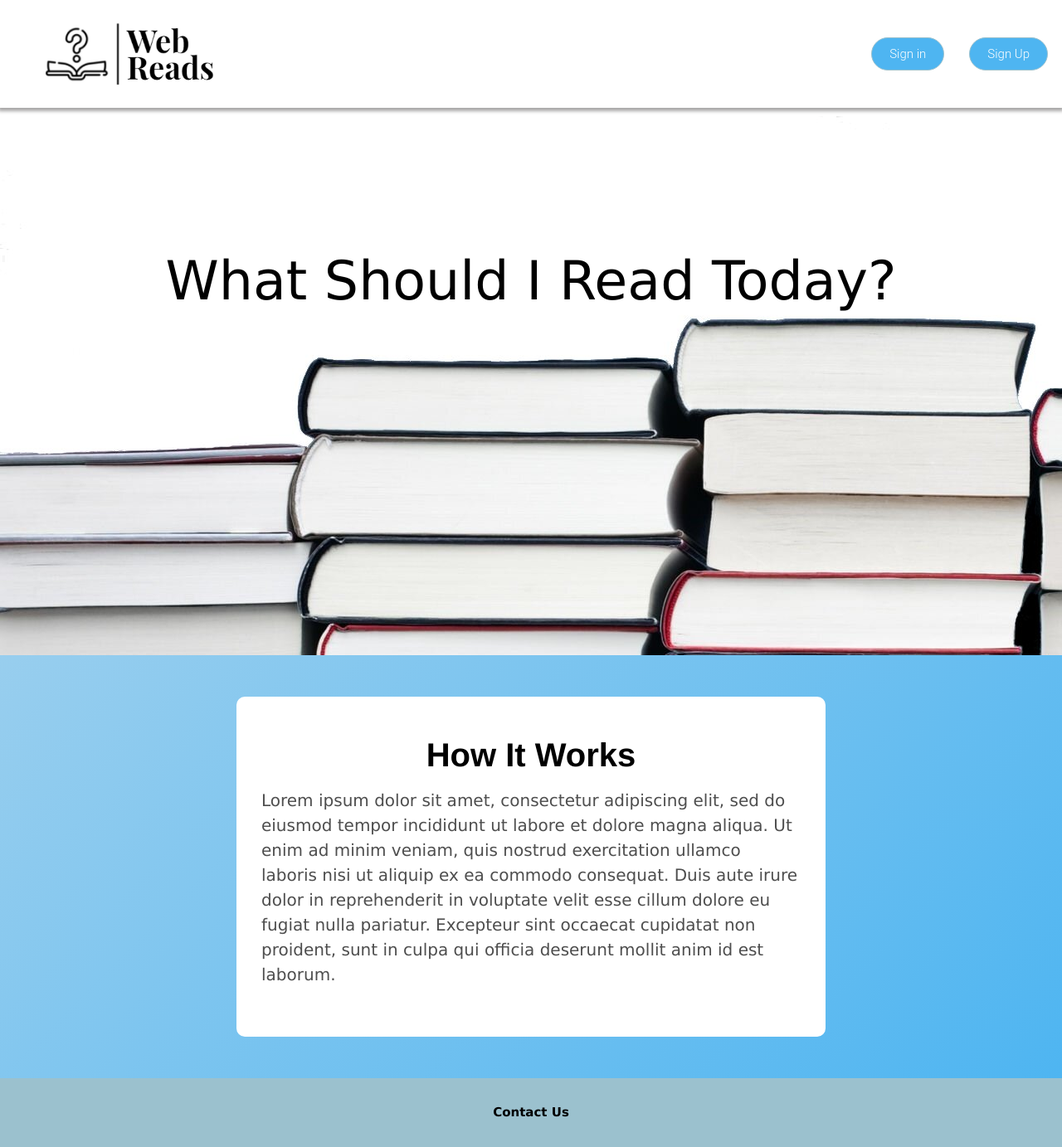
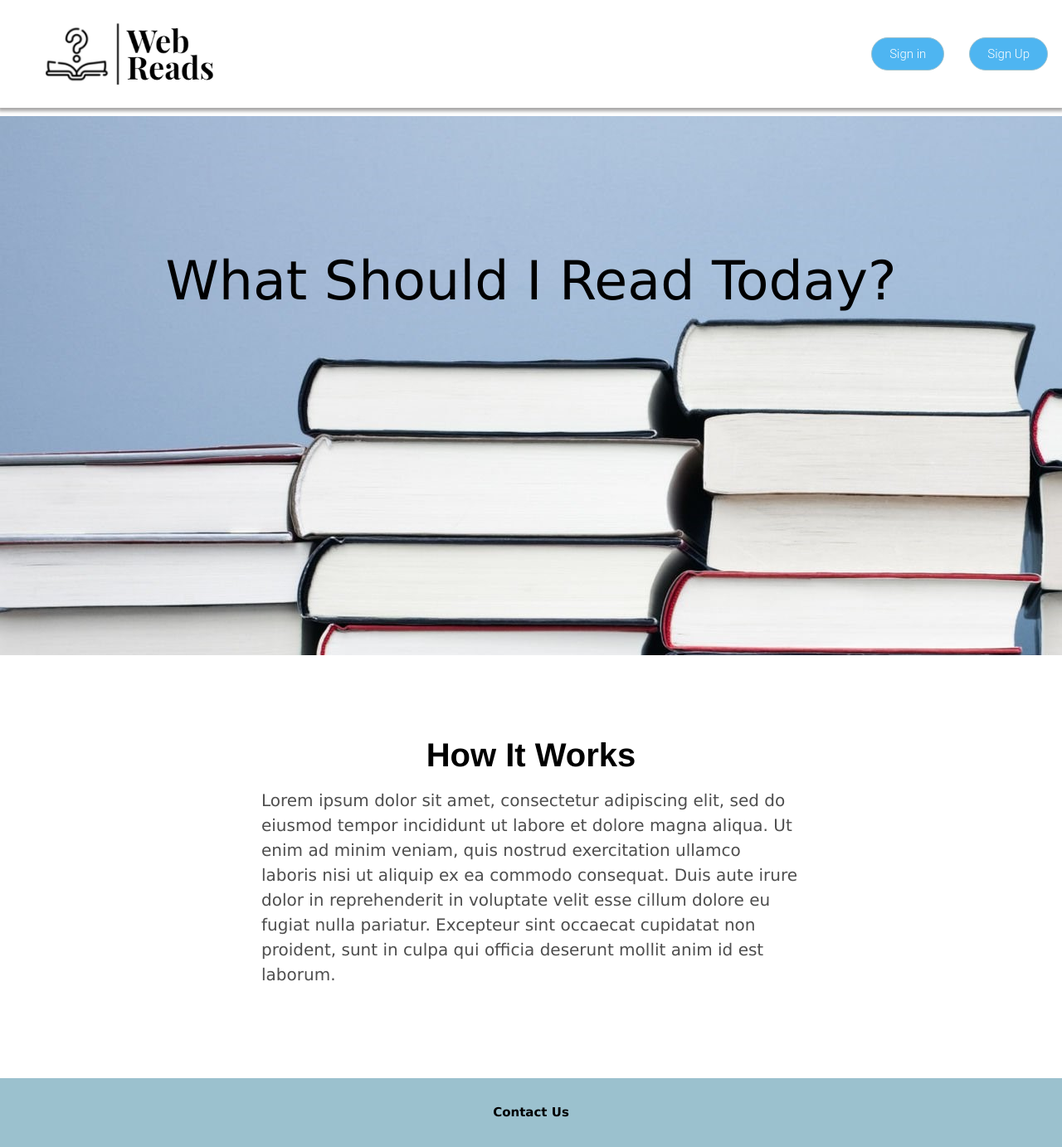
Before and after one commit to Serrin-Sage/Web-Reads, a React (Create React App) app: page / in a window 1280 px wide. Shown: the whole page at 83% size. Built offline with nearby package versions, Linux system fonts and the light colour scheme.

Commit message:
edits to front page

```diff
--- a/src/index.css
+++ b/src/index.css
@@ -6,6 +6,7 @@
     box-shadow: 0 2px 4px 2px rgb(168, 167, 167);
     padding: 2px;
     z-index: 10;
+    position: relative;
 }
 
 /* .signinbtn{
@@ -96,7 +97,7 @@
 }
 
 .intro {
-    background-image: url('images/bg_image2.jpg');
+    background-image: url('images/gettyimages-102854429-2048x2048.jpg');
     height: 650px;
 }
 
@@ -133,7 +134,7 @@
 
 .howitworks {
     /* background: linear-gradient(135deg, #aac5df, #5694c7); */
-    background: linear-gradient(135deg, #98ceee, #4eb5f1);
+    /* background: linear-gradient(135deg, #98ceee, #4eb5f1); */
     display: flex;
     position: relative;
     font-family: 'Corbel', sans-serif;
@@ -182,6 +183,8 @@ h2 {
     display: flex;
     justify-content: center;
     align-items: center;
+    position: relative;
+    z-index: 1;
 }
 
 .formcontainer h2 {
```
